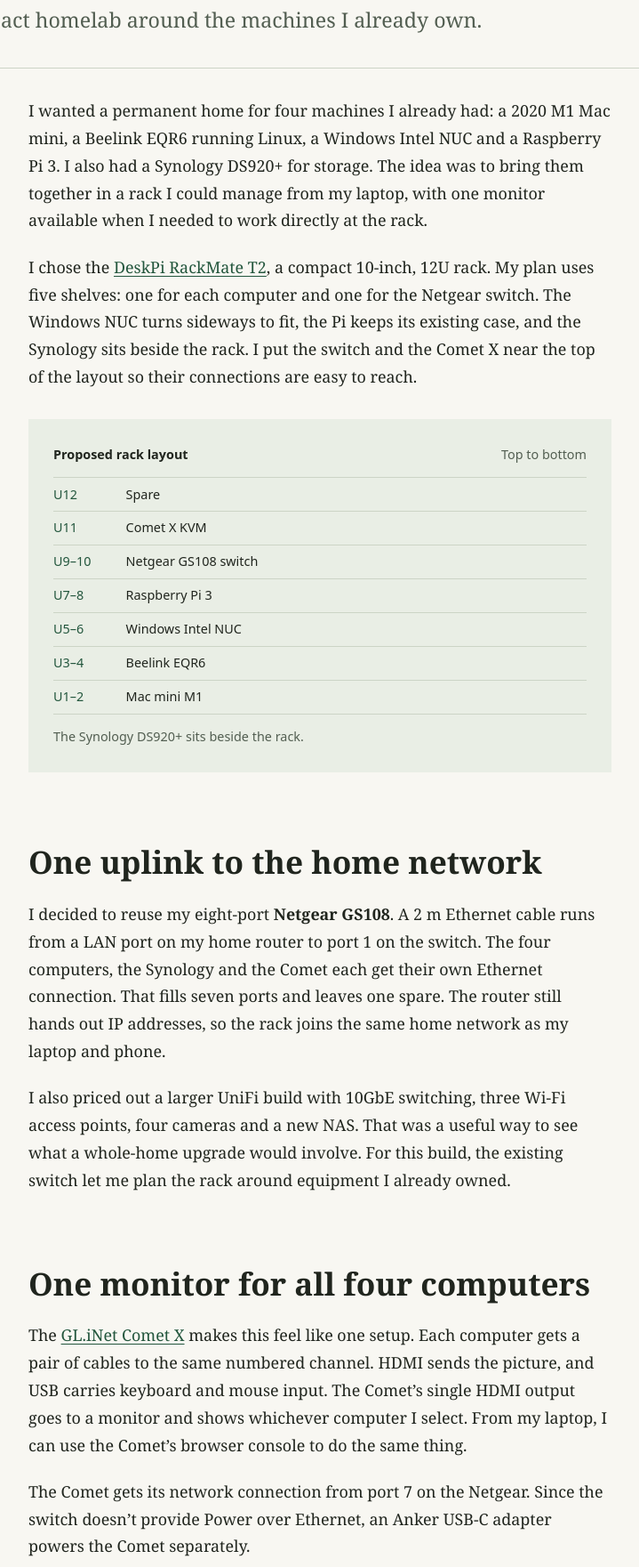
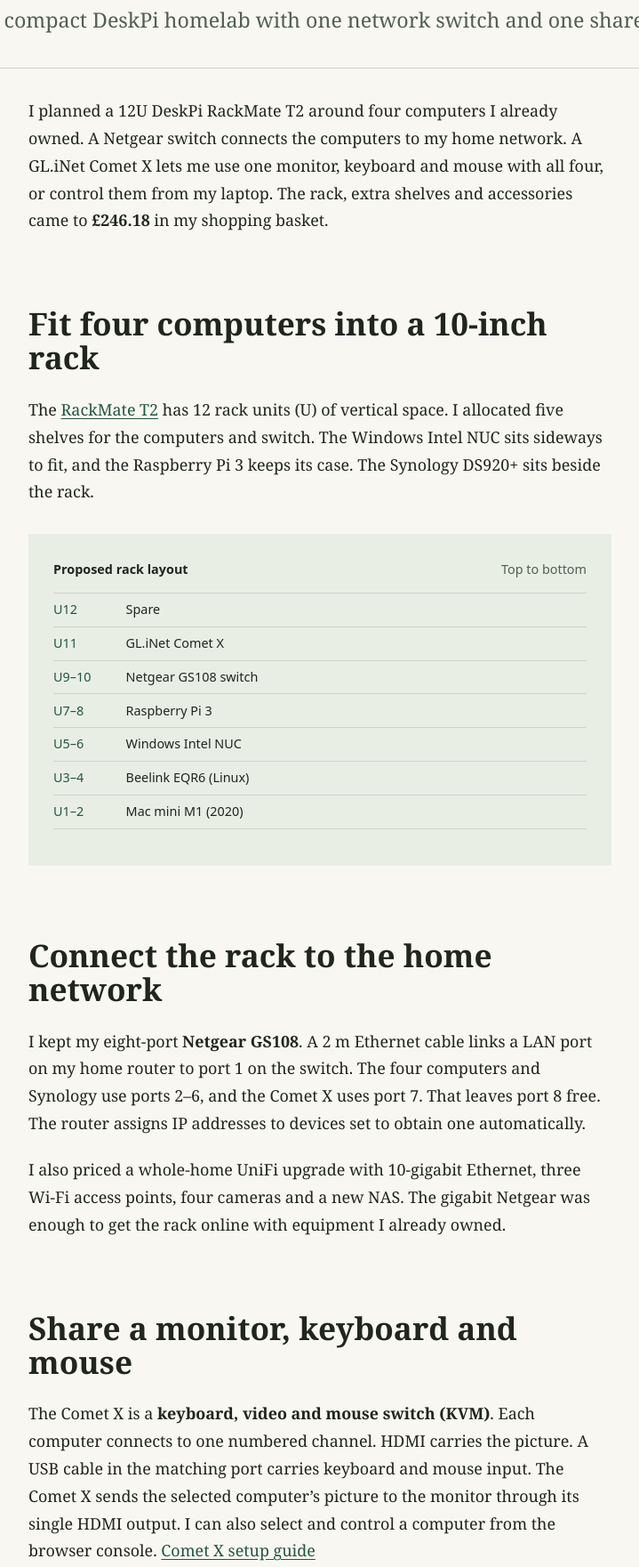
Before and after one commit to ssouris/deskpi-homelab, a plain HTML site: page index.html in a window 1280 px wide. Shown: the part 389-2150 px from the top of the page at 89% size, without its empty margins (280-999 px from the left). Drawn offline with Linux system fonts and the light colour scheme.

Commit message:
Clarify the homelab article for first-time readers

```diff
--- a/index.html
+++ b/index.html
@@ -13,40 +13,48 @@
       <header class="intro">
         <p class="eyebrow">DeskPi Homelab</p>
         <h1>Four computers,<br>one rack</h1>
-        <p class="dek">Planning a compact homelab around the machines I already own.</p>
+        <p class="dek">How I planned a compact DeskPi homelab with one network switch and one shared monitor.</p>
       </header>
 
       <div class="body">
-        <p>I wanted a permanent home for four machines I already had: a 2020 M1 Mac mini, a Beelink EQR6 running Linux, a Windows Intel NUC and a Raspberry Pi 3. I also had a Synology DS920+ for storage. The idea was to bring them together in a rack I could manage from my laptop, with one monitor available when I needed to work directly at the rack.</p>
+        <p>I planned a 12U DeskPi RackMate T2 around four computers I already owned. A Netgear switch connects the computers to my home network. A GL.iNet Comet X lets me use one monitor, keyboard and mouse with all four, or control them from my laptop. The rack, extra shelves and accessories came to <strong>£246.18</strong> in my shopping basket.</p>
 
-        <p>I chose the <a href="https://wiki.deskpi.com/rackmate/rackmate-t2/">DeskPi RackMate T2</a>, a compact 10-inch, 12U rack. My plan uses five shelves: one for each computer and one for the Netgear switch. The Windows NUC turns sideways to fit, the Pi keeps its existing case, and the Synology sits beside the rack. I put the switch and the Comet X near the top of the layout so their connections are easy to reach.</p>
+        <h2>Fit four computers into a 10-inch rack</h2>
+        <p>The <a href="https://wiki.deskpi.com/rackmate/rackmate-t2/">RackMate T2</a> has 12 rack units (U) of vertical space. I allocated five shelves for the computers and switch. The Windows Intel NUC sits sideways to fit, and the Raspberry Pi 3 keeps its case. The Synology DS920+ sits beside the rack.</p>
 
         <figure aria-labelledby="layout-caption">
           <figcaption id="layout-caption">Proposed rack layout <span>Top to bottom</span></figcaption>
           <ol class="rack" aria-label="Rack positions">
             <li><span>U12</span>Spare</li>
-            <li><span>U11</span>Comet X KVM</li>
+            <li><span>U11</span>GL.iNet Comet X</li>
             <li><span>U9–10</span>Netgear GS108 switch</li>
             <li><span>U7–8</span>Raspberry Pi 3</li>
             <li><span>U5–6</span>Windows Intel NUC</li>
-            <li><span>U3–4</span>Beelink EQR6</li>
-            <li><span>U1–2</span>Mac mini M1</li>
+            <li><span>U3–4</span>Beelink EQR6 (Linux)</li>
+            <li><span>U1–2</span>Mac mini M1 (2020)</li>
           </ol>
-          <p class="aside">The Synology DS920+ sits beside the rack.</p>
         </figure>
 
-        <h2>One uplink to the home network</h2>
-        <p>I decided to reuse my eight-port <strong>Netgear GS108</strong>. A 2 m Ethernet cable runs from a LAN port on my home router to port 1 on the switch. The four computers, the Synology and the Comet each get their own Ethernet connection. That fills seven ports and leaves one spare. The router still hands out IP addresses, so the rack joins the same home network as my laptop and phone.</p>
-        <p>I also priced out a larger UniFi build with 10GbE switching, three Wi-Fi access points, four cameras and a new NAS. That was a useful way to see what a whole-home upgrade would involve. For this build, the existing switch let me plan the rack around equipment I already owned.</p>
+        <h2>Connect the rack to the home network</h2>
+        <p>I kept my eight-port <strong>Netgear GS108</strong>. A 2 m Ethernet cable links a LAN port on my home router to port 1 on the switch. The four computers and Synology use ports 2–6, and the Comet X uses port 7. That leaves port 8 free. The router assigns IP addresses to devices set to obtain one automatically.</p>
+        <p>I also priced a whole-home UniFi upgrade with 10-gigabit Ethernet, three Wi-Fi access points, four cameras and a new NAS. The gigabit Netgear was enough to get the rack online with equipment I already owned.</p>
 
-        <h2>One monitor for all four computers</h2>
-        <p>The <a href="https://docs.gl-inet.com/kvm/en/user_guide/gl-rm4pe/quick_setup_guide/">GL.iNet Comet X</a> makes this feel like one setup. Each computer gets a pair of cables to the same numbered channel. HDMI sends the picture, and USB carries keyboard and mouse input. The Comet’s single HDMI output goes to a monitor and shows whichever computer I select. From my laptop, I can use the Comet’s browser console to do the same thing.</p>
-        <p>The Comet gets its network connection from port 7 on the Netgear. Since the switch doesn’t provide Power over Ethernet, an Anker USB-C adapter powers the Comet separately.</p>
-        <p>That gives me three cable routes when viewed from the back: <strong>power on the left, Ethernet on the right, and the HDMI and USB pairs down the middle</strong>. The power strip and adapters sit outside the rack. Reusable straps keep the bundles in place, and labels at both ends let me trace a cable without pulling the bundle apart. I’ve also planned enough slack to slide a computer forward when I need to reach its ports.</p>
+        <h2>Share a monitor, keyboard and mouse</h2>
+        <p>The Comet X is a <strong>keyboard, video and mouse switch (KVM)</strong>. Each computer connects to one numbered channel. HDMI carries the picture. A USB cable in the matching port carries keyboard and mouse input. The Comet X sends the selected computer’s picture to the monitor through its single HDMI output. I can also select and control a computer from the browser console. <a href="https://docs.gl-inet.com/kvm/en/user_guide/gl-rm4pe/quick_setup_guide/">Comet X setup guide</a></p>
+        <p>The Netgear provides the Comet X with a network connection. An Anker USB-C adapter supplies power because the Netgear has no Power over Ethernet.</p>
+
+        <h2>Route and label the cables</h2>
+        <p>I planned three cable routes, viewed from behind the rack.</p>
+        <ul>
+          <li>Run power down the left side. Keep the extension strip and adapters outside the rack.</li>
+          <li>Run Ethernet down the right side, towards the Netgear switch.</li>
+          <li>Run each HDMI and USB pair up the centre, towards the Comet X.</li>
+        </ul>
+        <p>I’ll label both ends of each cable and bundle cables with reusable straps. A loose loop at each computer leaves enough slack to pull it forward and reach its ports.</p>
 
         <h2>What I want to run</h2>
-        <p>The EQR6 is my first candidate for a <strong>K3s Kubernetes lab</strong>. I can start with one Linux machine and use it to learn how to deploy and manage a few services. The M1 Mac can run <strong>Ollama</strong> for local AI experiments, with a browser chat interface hosted on the EQR6. The Pi 3 has a lighter job in mind as a Pi-hole server, and the Synology gives me somewhere to put shared files and backups.</p>
-        <p>The final shopping basket came to <strong>£246.18</strong> for the rack, three extra shelves, wiring, power and cable management supplies. The work so far has been planning the layout, checking the connections and putting that list together. My first test once it’s assembled will be to open the Comet from my laptop, switch through all four computers and make sure I can see and control each one.</p>
+        <p>I plan to start with <strong>K3s</strong>, a lightweight version of Kubernetes, on the EQR6. The Mac mini can run <strong>Ollama</strong> for local AI experiments, with a browser chat interface on the EQR6. The Pi 3 can run Pi-hole, and the Synology can hold shared files and backups.</p>
+        <p>Once I assemble the rack, I’ll open the Comet X console from my laptop, select each channel in turn and check that video, keyboard and mouse all work.</p>
       </div>
     </article>
   </main>
--- a/style.css
+++ b/style.css
@@ -28,7 +28,7 @@ main {
   border-block: 1px solid var(--rule);
 }
 
-.eyebrow, figcaption, .rack, .aside {
+.eyebrow, figcaption, .rack {
   font-family: system-ui, sans-serif;
   font-size: 0.9rem;
 }
@@ -73,12 +73,11 @@ figcaption {
   font-weight: 650;
 }
 
-figcaption span, .aside { color: var(--muted); font-weight: 400; }
+figcaption span { color: var(--muted); font-weight: 400; }
 .rack { list-style: none; padding: 0; margin: 0.8rem 0; }
 .rack li { display: grid; grid-template-columns: 4.8rem 1fr; gap: 0.3rem; padding: 0.38rem 0; border-top: 1px solid var(--rule); }
 .rack li:last-child { border-bottom: 1px solid var(--rule); }
 .rack li span { color: var(--accent); font-variant-numeric: tabular-nums; }
-.aside { margin: 0; }
 
 @media (max-width: 420px) {
   main { width: calc(100% - 2rem); }
```
